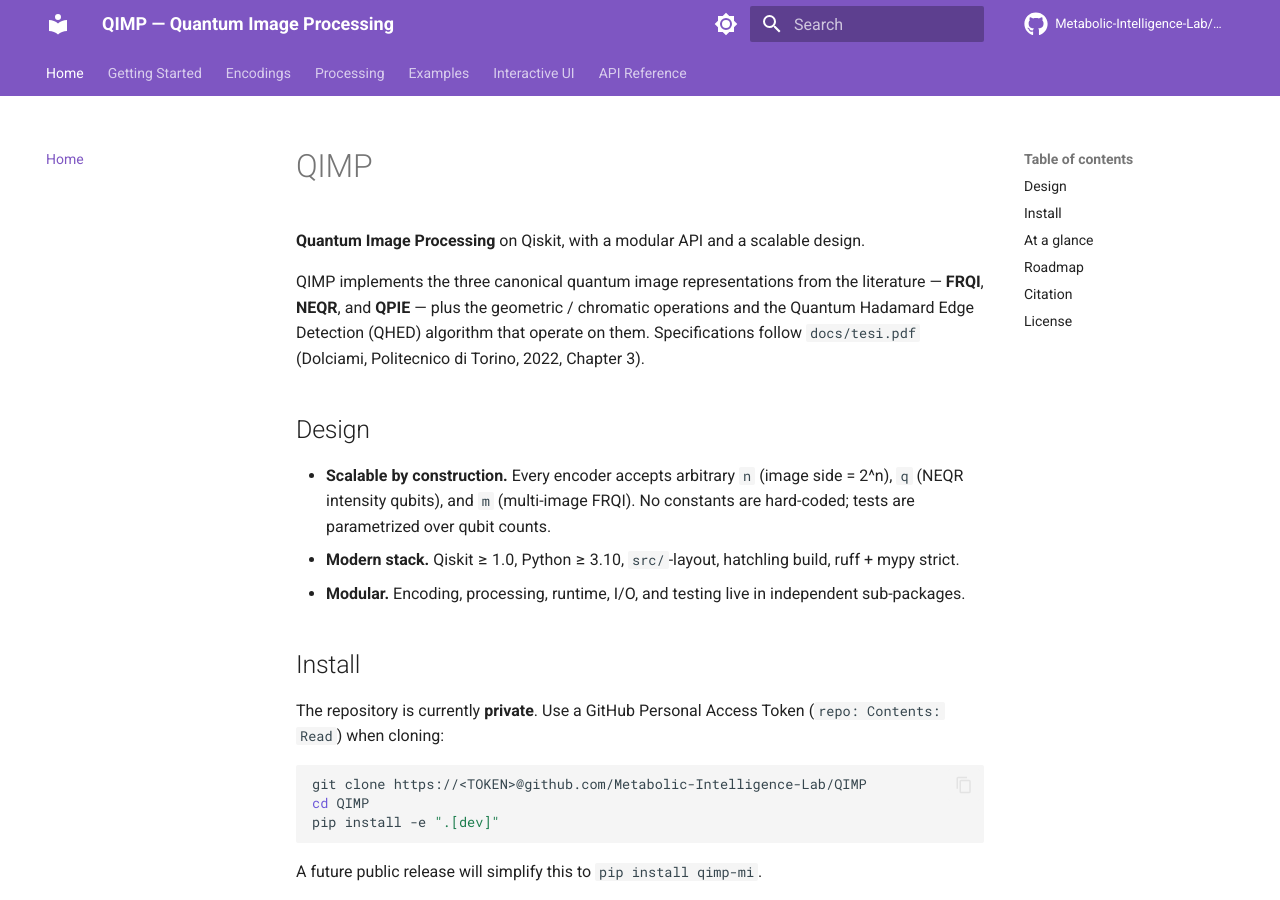
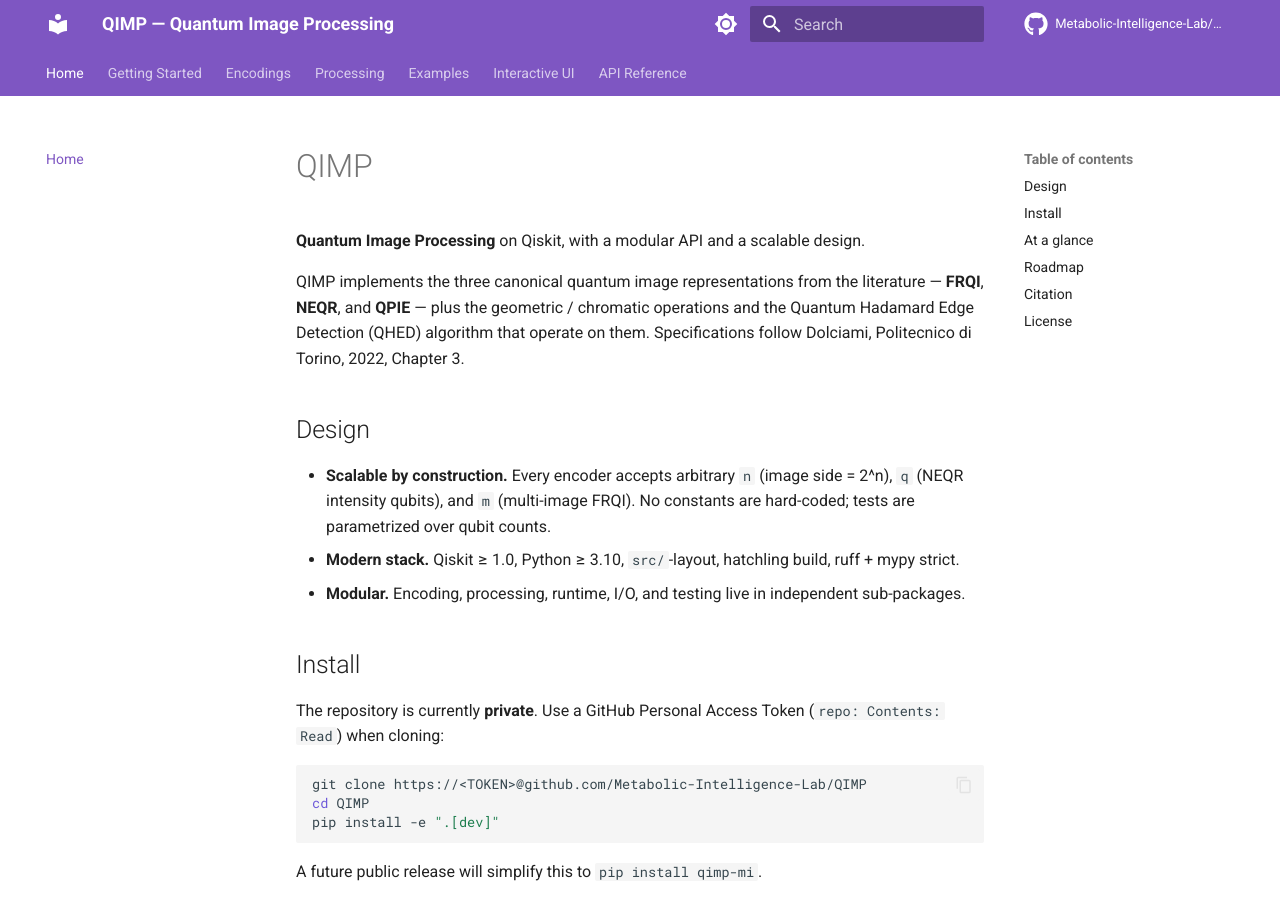
Before and after one commit to Metabolic-Intelligence-Lab/QIMP, an MkDocs documentation site: the page built from docs/index.md, in a window 1280 px wide and 900 px high. Built offline with MkDocs 1.6.1 and Material for MkDocs 9.7.7, drawn with Linux system fonts in a browser that asks for light colours; comment, search, counter and statistics services are not loaded.

Commit message:
docs: drop references to files no longer in the public tree

```diff
--- a/docs/index.md
+++ b/docs/index.md
@@ -5,8 +5,7 @@
 QIMP implements the three canonical quantum image representations from the
 literature — **FRQI**, **NEQR**, and **QPIE** — plus the geometric / chromatic
 operations and the Quantum Hadamard Edge Detection (QHED) algorithm that
-operate on them. Specifications follow `docs/tesi.pdf` (Dolciami, Politecnico
-di Torino, 2022, Chapter 3).
+operate on them. Specifications follow Dolciami, Politecnico di Torino, 2022, Chapter 3.
 
 ## Design
 
```
Also changed, not shown: README.md (+3 -7 lines), pyproject.toml (+2 -6 lines), 1 other file.
